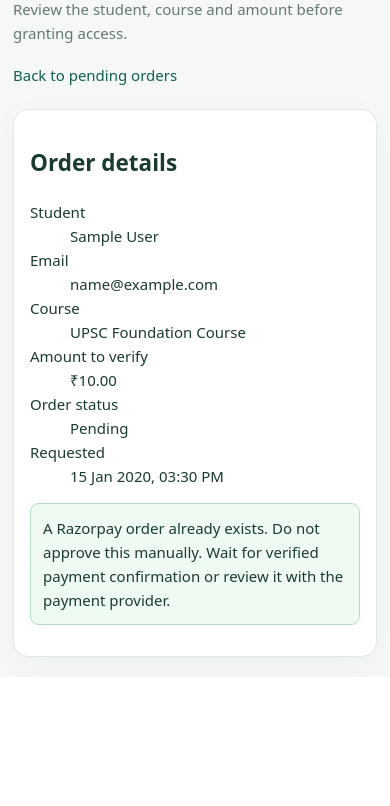
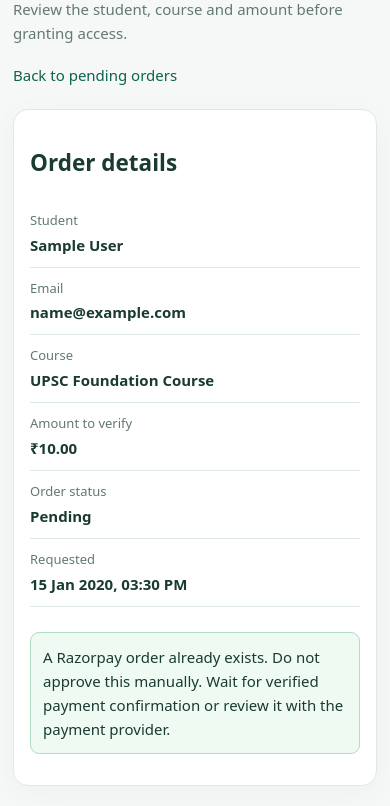
Before and after one commit to dharmendra1031/scs-gyan-course-platform, a Django app: page /management/orders/1/review/ in a window 390 px wide. Shown: the part 318-1124 px from the top of the page. Before the commit the page ends 989 px from the top, so only its background shows below. Run offline with Django 5.2, Linux system fonts and the light colour scheme; a user stored in the database is signed in; data comes from the database, SQL or seed files in the repository; tables that the repository leaves empty hold one stand-in row (values such as "Sample post"); parts of the project's set-up code (start-up, migrations or seed data) failed here and were passed over.

Commit message:
style: keep payment approval readable on small screens

```diff
--- a/static/css/management.css
+++ b/static/css/management.css
@@ -55,6 +55,12 @@ td{overflow-wrap:anywhere}
 .manage-field small{color:var(--muted)}
 .manage-editor-actions{display:flex;align-items:center;gap:20px;margin-top:22px}
 .manage-errors{color:#b3222b;font-size:13px}
+.approval-details{margin:12px 0 25px;display:grid;gap:0}
+.approval-details div{display:grid;grid-template-columns:minmax(100px,180px) minmax(0,1fr);gap:12px;padding:10px 0;border-bottom:1px solid var(--line)}
+.approval-details dt{color:var(--muted);font-size:13px}
+.approval-details dd{margin:0;font-weight:650;overflow-wrap:anywhere}
+.manage-field input[type=checkbox]{width:18px;height:18px;vertical-align:middle;margin-right:8px}
+@media(max-width:520px){.approval-details div{grid-template-columns:1fr;gap:2px}}
 .manage-notice{border:1px solid #b0ddc3;background:#effaf3;padding:12px;border-radius:9px}
 .sr-only{position:absolute;width:1px;height:1px;overflow:hidden;clip:rect(0,0,0,0);white-space:nowrap}
 @media(max-width:1100px){.manage-stats{grid-template-columns:repeat(2,minmax(0,1fr))}.manage-columns{grid-template-columns:1fr}}
```
